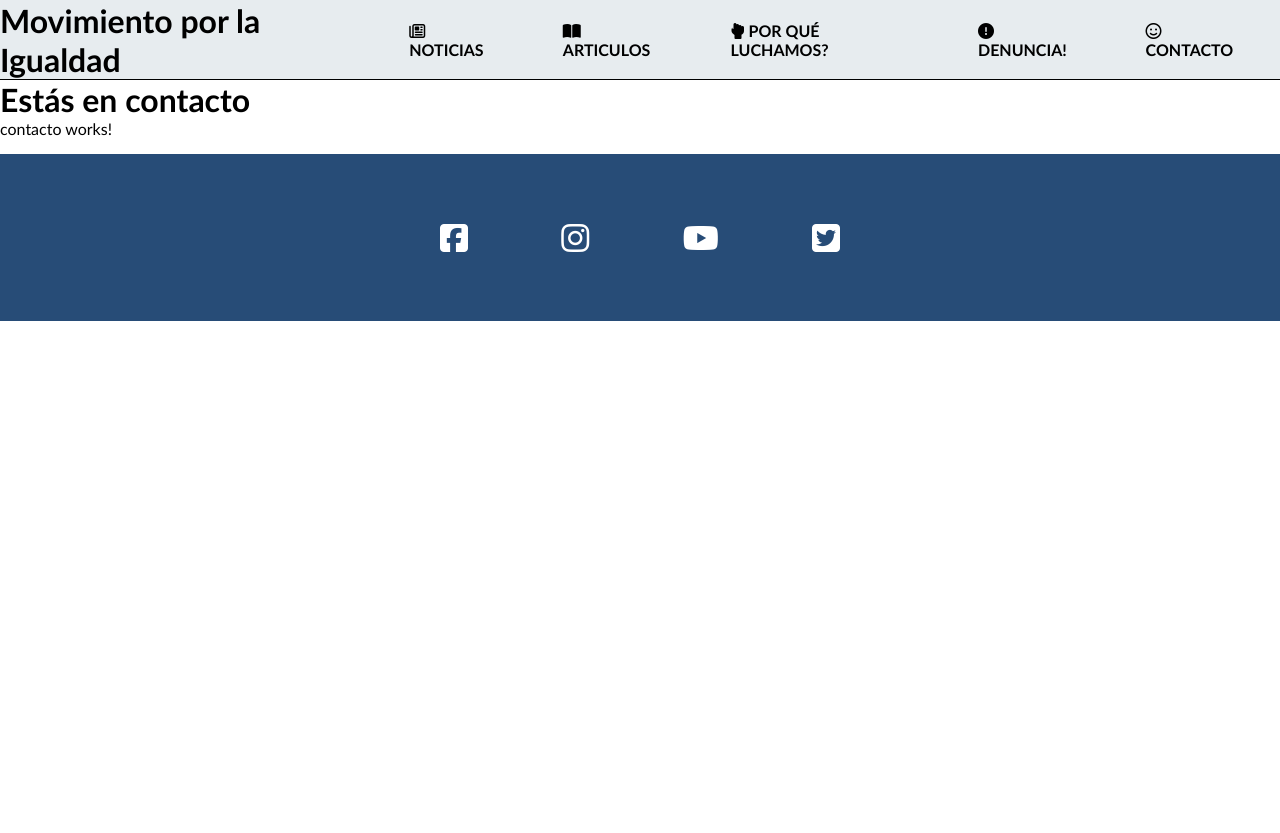
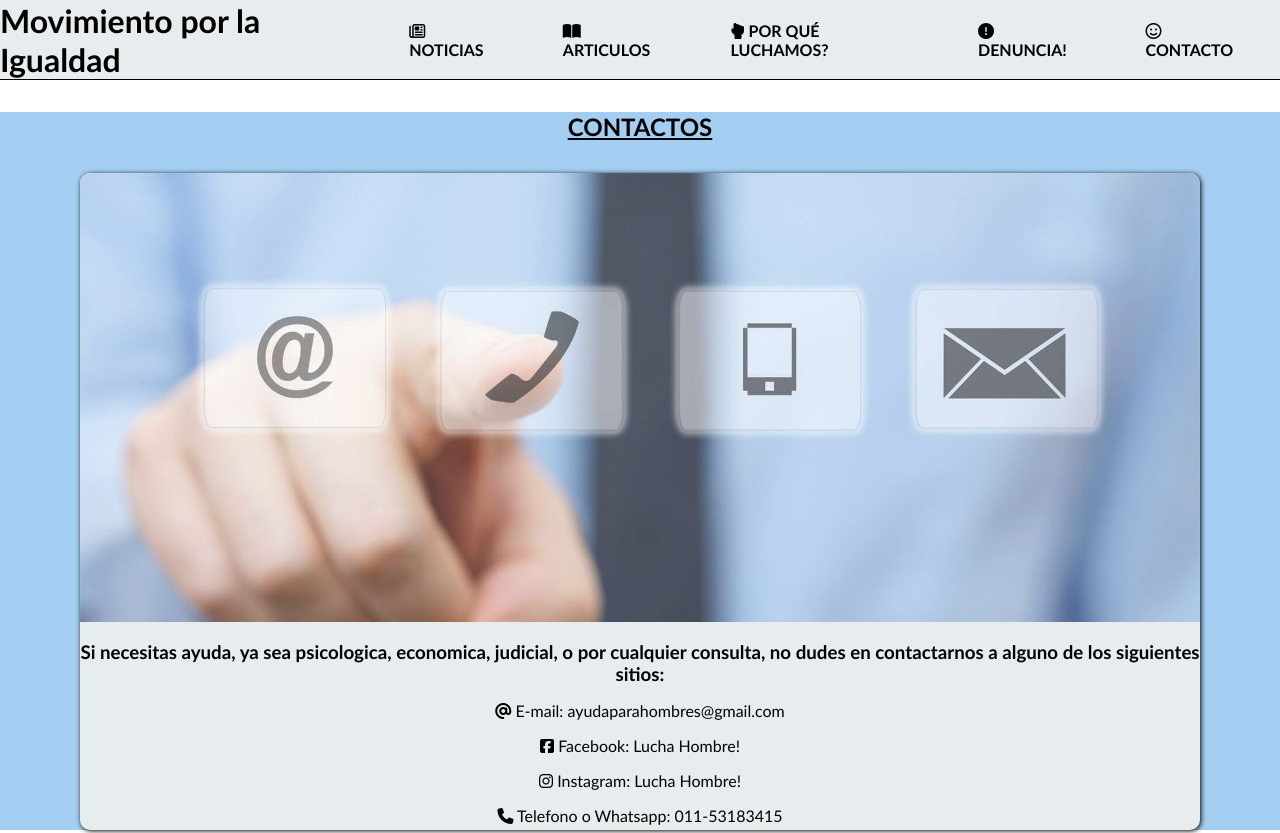
Before and after one commit to NerinaPac/Fullstack-hombre, an Angular app in the folder front/: page /contacto in a window 1280 px wide. Shown: the top 833 px of the page. Before the commit the page ends 800 px from the top, so only its background shows below. Built offline with nearby package versions, Linux system fonts and the light colour scheme.

Commit message:
Feat: Page contactos.

```diff
--- a/front/src/app/pages/contacto/contacto.component.html
+++ b/front/src/app/pages/contacto/contacto.component.html
@@ -1,2 +1,35 @@
-<h1>Estás en contacto</h1>
-<p>contacto works!</p>
+<body class="body-contactos">
+
+<main class="contactos-contenido">
+
+    <h2>CONTACTOS</h2>
+
+    <div class="cuerpo-contactos">
+
+        <img class="contactos-img" src="assets/contactos/banner-contactos.jpg" alt="Una mano tocando iconos de contactos">
+
+        <h3>
+            Si necesitas ayuda, ya sea psicologica, economica, judicial, o por cualquier consulta,
+            no dudes en contactarnos a alguno de los siguientes sitios:
+        </h3>
+        <p>
+            <i class="fa-solid fa-at"></i>
+            E-mail: ayudaparahombres@gmail.com
+        </p>
+        <p>
+            <i class="fa-brands fa-facebook-square"></i>
+            Facebook: Lucha Hombre!
+        </p>
+        <p>
+                <i class="fa-brands fa-instagram"></i>
+                Instagram: Lucha Hombre!
+        </p>
+        <p>
+                <i class="fa-solid fa-phone"></i>
+                Telefono o Whatsapp: 011-53183415
+        </p>
+
+    </div>
+
+</main>
+</body>
--- a/front/src/app/pages/contacto/contacto.component.scss
+++ b/front/src/app/pages/contacto/contacto.component.scss
@@ -0,0 +1,35 @@
+.body-contactos{
+    background-color: var(--celeste);
+}
+
+.contactos-contenido{
+    text-align: center;
+    margin-top: 2rem;
+
+}
+
+.contactos-contenido h2{
+    text-decoration: underline;
+}
+
+.cuerpo-contactos{
+    margin: 2rem auto;
+    max-width: 70rem;
+    background-color: var(--grisclaro);
+    text-align: center;
+    border-radius: 10px;
+    padding-bottom: 5px;
+    overflow: hidden;
+    box-shadow: 1px 1px 5px;
+}
+
+.contactos-img{
+    max-width: 70rem;
+    opacity: 80%;
+
+
+}
+
+.cuerpo-contactos p, h3 {
+    margin-top: 1rem;
+}
--- a/front/src/app/pages/home/home.component.html
+++ b/front/src/app/pages/home/home.component.html
@@ -1,19 +1,15 @@
 <body>
-
     <main>
     <app-carrucel></app-carrucel>
 
     <h2>Noticias que no se ven con frecuencia por los medios de comunicacios...</h2>
 
-
-
     <app-card-wrapper></app-card-wrapper>
-
 
     <h2>Articulos para informarte...</h2>
 
-
     <app-art-wrapper></app-art-wrapper>
     <app-newsletters></app-newsletters>
+
     </main>
 </body>
--- a/front/src/styles.scss
+++ b/front/src/styles.scss
@@ -1,4 +1,4 @@
-* {
+*{
     margin: 0;
     padding: 0;
     box-sizing: border-box;
```
Also changed, not shown: front/src/assets/contactos/banner-contactos.jpg (added).
